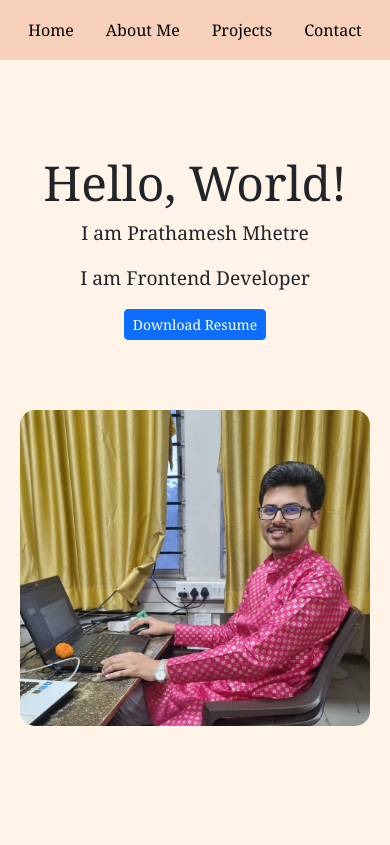
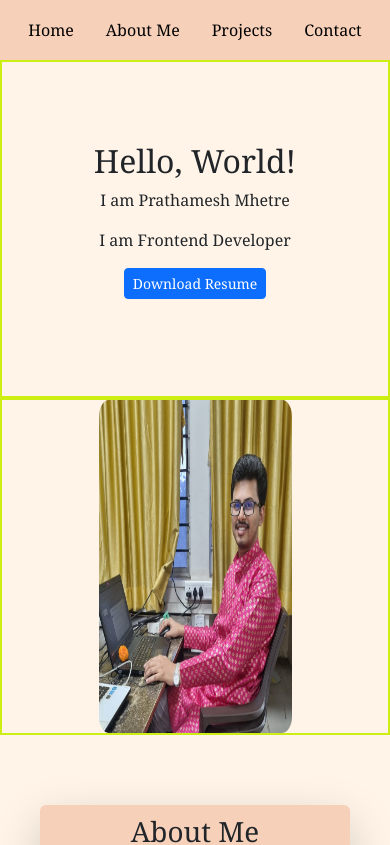
Before and after one commit to prathamesh2503/Prathamesh-Mhetre, a React (Vite) app: page / in a window 390 px wide. Shown: the top 845 px of the page. Built offline with nearby package versions, Linux system fonts and the light colour scheme.

Commit message:
Hero Area Modified

```diff
--- a/src/App.jsx
+++ b/src/App.jsx
@@ -7,6 +7,7 @@ import Footer from "./components/Footer";
 import "bootstrap/dist/css/bootstrap.min.css";
 import "animate.css";
 import "./styles/index.css";
+import ScrollToTop from "./components/ScrollToTop";
 function App() {
   return (
     <>
@@ -30,6 +31,7 @@ function App() {
         </section>
       </main>
       <footer>
+        {/* <ScrollToTop /> */}
         <Footer />
       </footer>
     </>
--- a/src/components/Hero.jsx
+++ b/src/components/Hero.jsx
@@ -2,13 +2,12 @@ import img1 from "../assets/img1.png";
 
 const Hero = () => {
   return (
-    <div className="hero-area">
     <div className="hero-container">
       {/* hero-text */}
-        <div className="hero-container-child-text">
+      <div id="hero-container-text">
         <h1 className="">Hello, World!</h1>
         <p>I am Prathamesh Mhetre</p>
-          <p className=" text-center">I am Frontend Developer</p>
+        <p>I am Frontend Developer</p>
         <p>
           <a
             className="btn btn-primary btn-sm animate__animated animate__flash animate__slow"
@@ -22,9 +21,8 @@ const Hero = () => {
       </div>
 
       {/* hero-image */}
-        <div className="hero-container-child-image">
+      <div id="hero-container-img">
         <img src={img1} alt="..." />
-        </div>
       </div>
     </div>
   );
--- /dev/null
+++ b/src/components/ScrollToTop.jsx
@@ -0,0 +1,11 @@
+const ScrollToTop = () => {
+  // const handleScrollToTop = () => {
+  //   window.scrollTo({
+  //     top: 0,
+  //     behavior: "smooth",
+  //   });
+
+  return <button className="scroll-button">↑</button>;
+};
+
+export default ScrollToTop;
--- a/src/styles/index.css
+++ b/src/styles/index.css
@@ -19,55 +19,49 @@ body{
 }
 
 /* Hero Area */
-.hero-area{
+
+.hero-container{
+  height: 80vh;
+  width: 100vw;
+  display: flex;
+  /* border: 1px solid rgb(238, 19, 19); */
+
+}
+
+#hero-container-text{
+  /* border: 2px solid rgb(205, 238, 19); */
+  width: 50%;
+  display: flex;
+  flex-direction: column;
+  justify-content: center;
+  align-items: center;
+}
+
+#hero-container-text h1{
+  font-size: 4rem;
+}
+
+#hero-container-text p{
+  font-size: 1.5rem;
+}
+
+#hero-container-img {
+  /* border: 2px solid rgb(205, 238, 19); */
+  height: 100%;
+  width: 50%;
   display: flex;
   justify-content: center;
-  width: 100%;
-  padding: 40px 20px;
+  align-items: center;
+}
+
+#hero-container-img img {
+  height: 80%;
+  width: 80%;
+  border-radius: 5%;
 }
 
 
-.hero-container{
-  display: flex;
-  width: 100%;
-  height: 100%;
-  align-items: center;
-  text-align: center;
-  overflow: hidden;
-}
-
-.hero-container-child-text, .hero-container-child-image {
-  width: 50%;
-}
-
-.hero-container-child-text{
-  display: flex;
-  flex-direction: column;
-  align-items: center;
-}
-
-.hero-container-child-text h1{
-  font-size: 4rem;
-}
-
-.hero-container-child-text p{
-  font-size: 1.5rem;
-
-}
-
-.hero-container-child-image{
- display: flex;
- justify-content: center;
-}
-
-.hero-container-child-image img{
-width: 80%;
-height: auto;
-display: block;
-border-radius: 15px;
-}
-
-
+/* About Me */
 
 .about-me-area{
   margin-top: 30px;
@@ -117,7 +111,6 @@ border-radius: 15px;
   flex-direction: column;
   height: min-content;
   padding: 40px 0px;
-  /* border: 1px solid black; */
 }
 
 /* Contact Me Area */
@@ -192,38 +185,50 @@ border-radius: 15px;
 .footer-area{
   height: min-content;
 }
+.scroll-button{
+  position: fixed;
+  bottom: 20px;
+  right: 20px;
+  padding: 10px;
+  font-size: 18px;
+  border-radius: 20%;
+  border: none;
+  background-color: #333;
+  color: #fff;
+  cursor: pointer;
+}
 
 @media (max-width: 768px) {
+.hero-container{
+  display: flex;
+  flex-direction: column;
+  /* justify-content: space-evenly; */
+}
 
-  .hero-area{
+#hero-container-text{
+  border: 2px solid rgb(205, 238, 19);
+  height: 50%;
+  width: 100%;
+}
+#hero-container-text h1{
+  font-size: 2rem;
+}
+
+#hero-container-text p{
+  font-size: 1rem;
+}
+
+#hero-container-img {
+  border: 2px solid rgb(205, 238, 19);
+  height: 50%;
+  width: 100%;
   display: flex;
   justify-content: center;
-  width: 100%;
-  height: 90vh;
-  padding: 40px 20px;
-}
-  .hero-container{
-  display: flex;
-  flex-direction: column;
-  justify-content: space-evenly;
-  width: 100%;
-  height: 100%;
-}
-.hero-container-child-text h1{
-  font-size: 3rem;
-}
-.hero-container-child-text p{
-  font-size: 1.2rem;
-}
-.hero-container-child-text, .hero-container-child-image {
-  width: 100%;
 }
 
-.hero-container-child-image img{
-width: 100%;
-height: auto;
-display: block;
-border-radius: 15px;
+#hero-container-img img {
+  height: 100%;
+  width: 50%;
+  border-radius: 5%;
 }
-
 }
```
Lines whose indentation alone changed are shown as unchanged.
